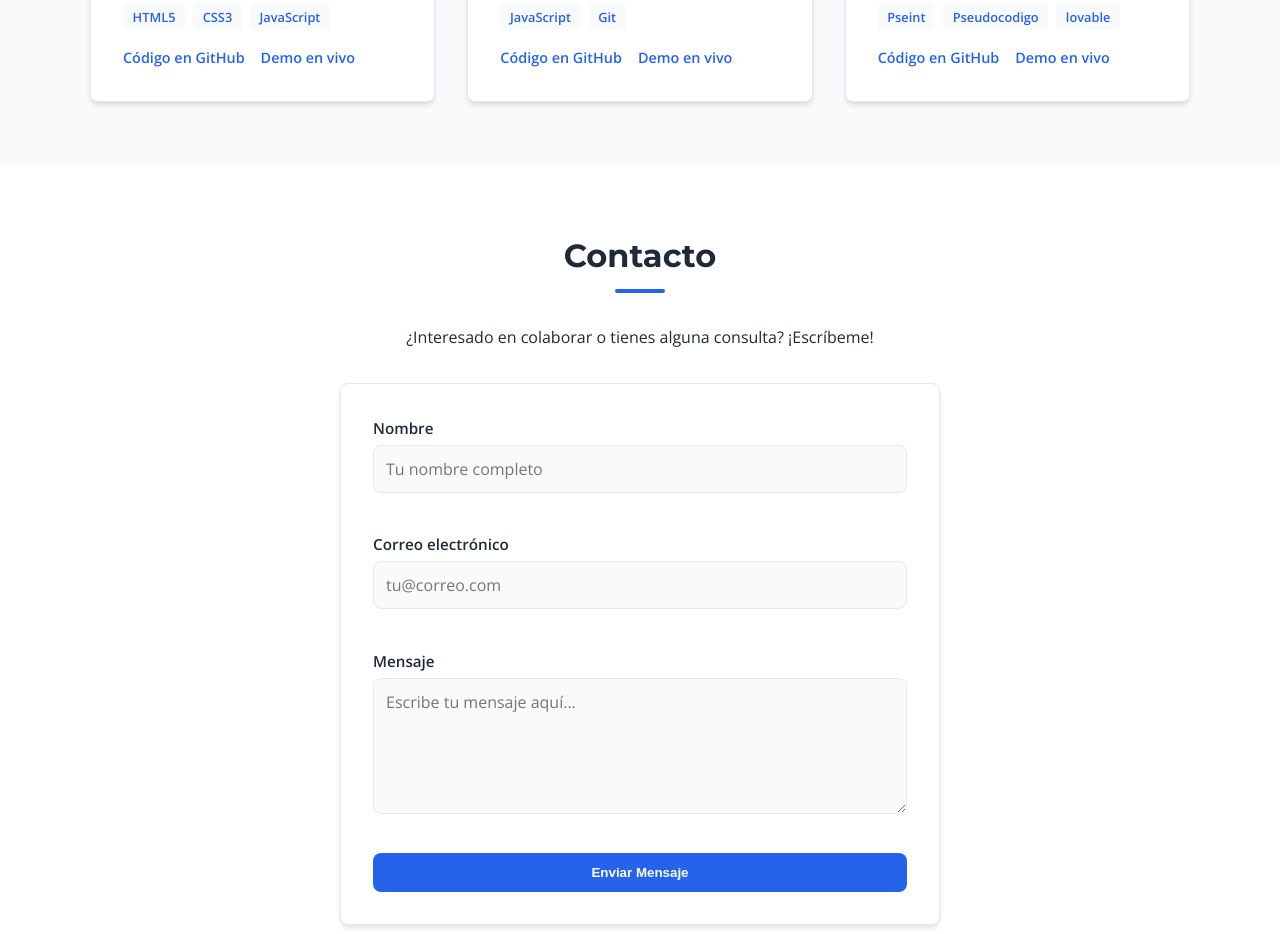
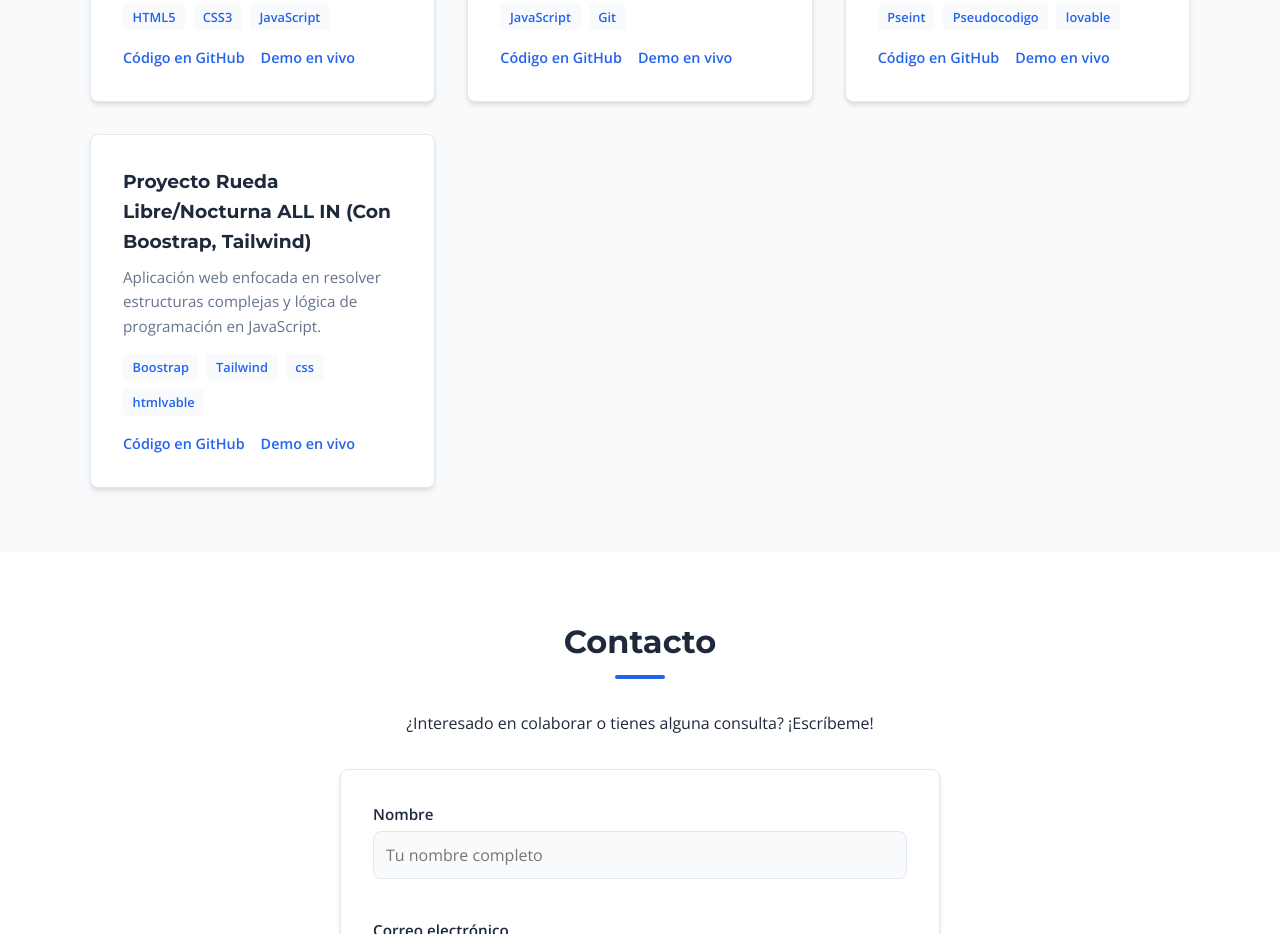
Before and after one commit to elveromero/Mi-Portafolio, a plain HTML site: page index.html in a window 1280 px wide. Shown: the part 1489-2423 px from the top of the page. Drawn offline with nearby package versions, Linux system fonts and the light colour scheme.

Commit message:
Fix HTML formatting and improve structure

```diff
--- a/index.html
+++ b/index.html
@@ -136,6 +136,24 @@
           </div>
         </article>
 
+  <!-- Tarjeta de Proyecto 4 -->
+        <article class="project-card" data-tech="js">
+          <div class="project-info">
+            <h3>Proyecto Rueda Libre/Nocturna ALL IN (Con Boostrap, Tailwind)</h3>
+            <p>Aplicación web enfocada en resolver estructuras complejas y lógica de programación en JavaScript.</p>
+            <div class="tags">
+              <span>Boostrap</span>
+              <span>Tailwind</span>
+              <span>css</span>
+              <span>htmlvable</span>
+            </div>
+            <div class="project-links">
+              <a href="https://github.com/elveromero/ruedalibre3.0.git" target="_blank" rel="noopener">Código en GitHub</a>
+              <a href="#" target="_blank" rel="noopener">Demo en vivo</a>
+            </div>
+          </div>
+        </article>
+
       </div>
     </div>
   </section>
```
